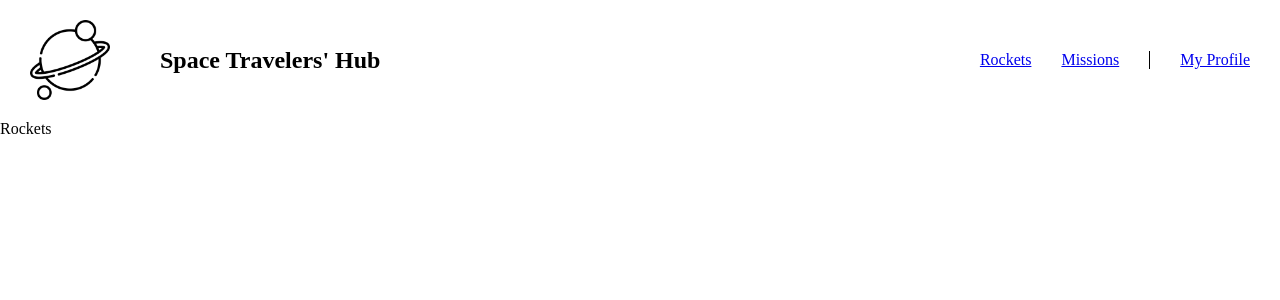
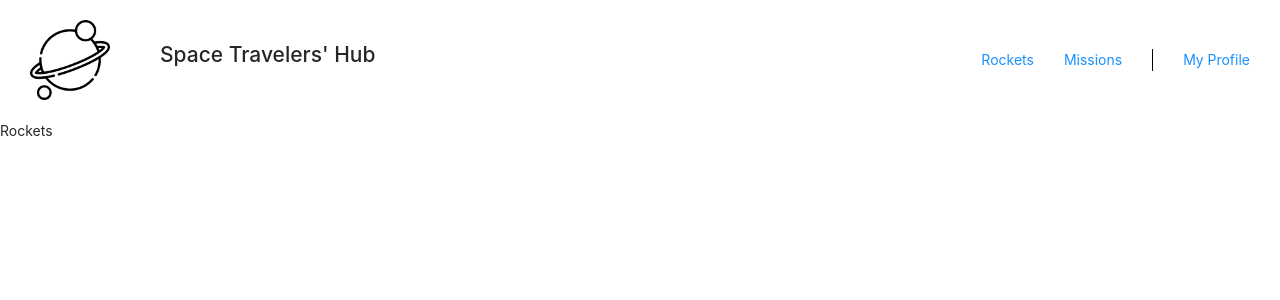
Before and after one commit to samlorlah/space-traveler, a React (Create React App) app: page / in a window 1280 px wide. Shown: the top 300 px of the page. Built offline with nearby package versions, Linux system fonts and the light colour scheme.

Commit message:
made updates to the stylings of the App

```diff
--- a/src/App.css
+++ b/src/App.css
@@ -1,3 +1,6 @@
+@import '~antd/dist/antd.css';
+@import '~antd/es/button/style/index.css';
+
 body {
   padding: 0;
   margin: 0;
@@ -27,8 +30,14 @@ nav ul {
   margin: 0;
   padding: 0;
   display: flex;
+  text-decoration: none;
   gap: 30px;
+  color: black;
   margin-right: 30px;
+}
+
+nav ul li {
+  color: black;
 }
 
 nav ul li:nth-child(2) {
```
